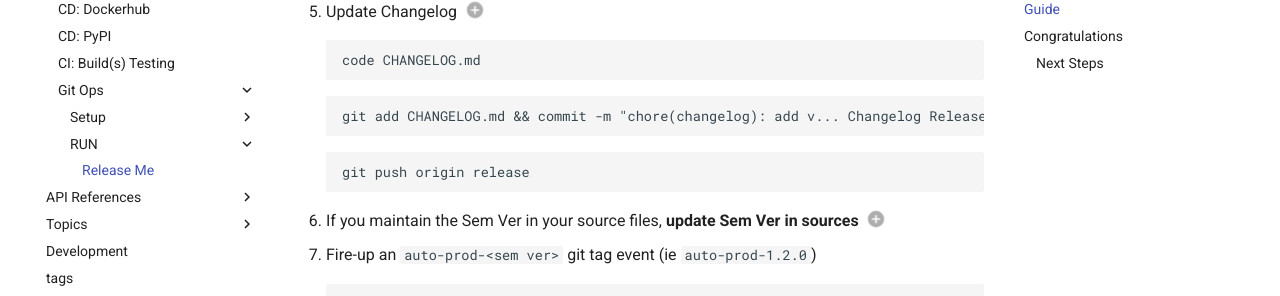
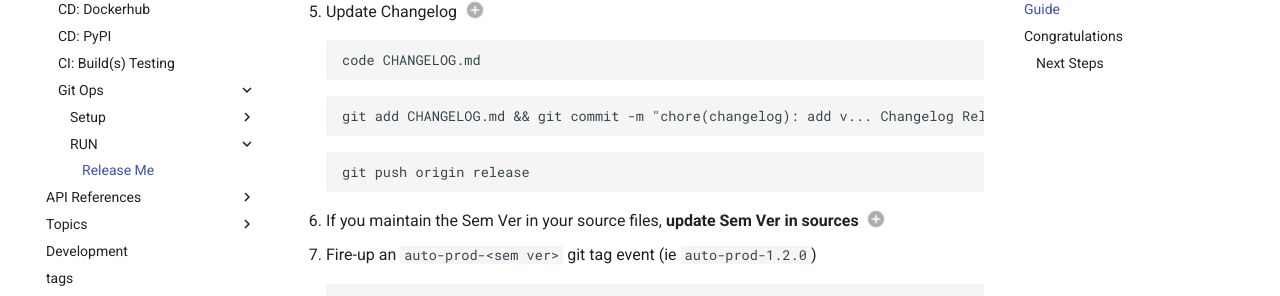
Before and after one commit to boromir674/automated-workflows, an MkDocs documentation site: the page built from docs/guides/gitops/run/guide_run_gitops_release_me_process.md, in a window 1280 px wide and 900 px high, scrolled down 1735 px. Shown: the part 153-449 px from the top of the window. Built offline with MkDocs 1.6.1 and Material for MkDocs 9.7.7, drawn with Linux system fonts in a browser that asks for light colours; emoji names are drawn with the system emoji font; comment, search, counter and statistics services are not loaded.

```diff
--- a/docs/guides/gitops/run/guide_run_gitops_release_me_process.md
+++ b/docs/guides/gitops/run/guide_run_gitops_release_me_process.md
@@ -103,7 +103,7 @@
 <div class="annotate" markdown>
 
 <ol start="5">
-    <li>Update Changelog (1)<pre><code>code CHANGELOG.md</pre></code><pre><code class="language-sh"><span id="semver-output2">git add CHANGELOG.md && commit -m "chore(changelog): add v... Changelog Release Entry"</span></pre></code><pre><code>git push origin release</pre></code></li>
+    <li>Update Changelog (1)<pre><code>code CHANGELOG.md</pre></code><pre><code class="language-sh"><span id="semver-output2">git add CHANGELOG.md && git commit -m "chore(changelog): add v... Changelog Release Entry"</span></pre></code><pre><code>git push origin release</pre></code></li>
     <li>If you maintain the Sem Ver in your source files, <strong>update Sem Ver in sources (2)</strong></li>
     <li>Fire-up an <code>auto-prod-&lt;sem ver&gt;</code> git tag event (ie <code>auto-prod-1.2.0</code>)
 
```
